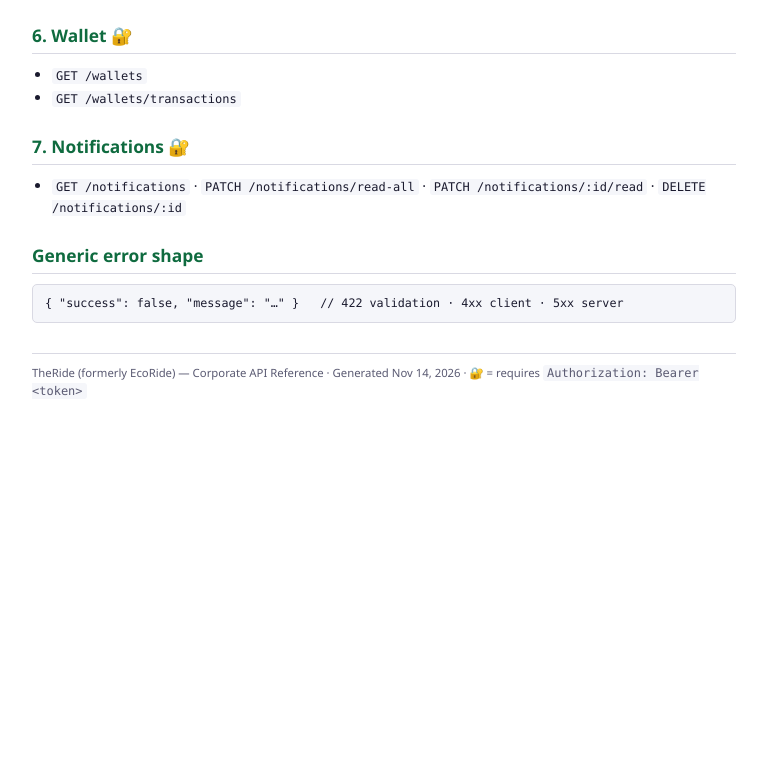
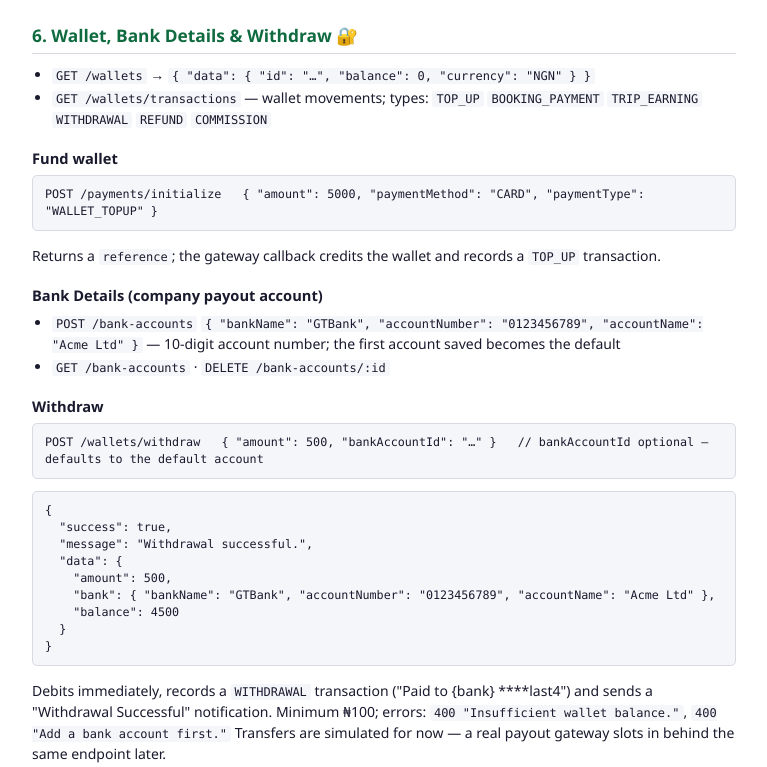
Before and after one commit to ojekab4u/TheRide, a website: page docs/API-reference-corporate.html in a window 1280 px wide. Shown: the part 3222-3989 px from the top of the page, without its empty margins (256-1023 px from the left). Before the commit the page ends 3662 px from the top, so only its background shows below. Drawn offline with Linux system fonts and the light colour scheme.

Commit message:
Docs: corporate wallet/bank/withdraw reference; admin inspection response note

```diff
--- a/docs/API-reference-corporate.html
+++ b/docs/API-reference-corporate.html
@@ -169,11 +169,34 @@
     <tr><td><code>PATCH /bookings/:id/cancel</code> · <code>/:id/accept</code> · <code>/:id/acknowledge</code> · <code>/:id/reject</code></td><td>Status transitions</td></tr>
 </table>
 
-<h2>6. Wallet 🔐</h2>
+<h2>6. Wallet, Bank Details &amp; Withdraw 🔐</h2>
 <ul>
-    <li><code>GET /wallets</code></li>
-    <li><code>GET /wallets/transactions</code></li>
+    <li><code>GET /wallets</code> → <code>{ "data": { "id": "…", "balance": 0, "currency": "NGN" } }</code></li>
+    <li><code>GET /wallets/transactions</code> — wallet movements; types: <code>TOP_UP</code> <code>BOOKING_PAYMENT</code> <code>TRIP_EARNING</code> <code>WITHDRAWAL</code> <code>REFUND</code> <code>COMMISSION</code></li>
 </ul>
+
+<h3>Fund wallet</h3>
+<pre>POST /payments/initialize   { "amount": 5000, "paymentMethod": "CARD", "paymentType": "WALLET_TOPUP" }</pre>
+<p>Returns a <code>reference</code>; the gateway callback credits the wallet and records a <code>TOP_UP</code> transaction.</p>
+
+<h3>Bank Details (company payout account)</h3>
+<ul>
+    <li><code>POST /bank-accounts</code> <code>{ "bankName": "GTBank", "accountNumber": "0123456789", "accountName": "Acme Ltd" }</code> — 10-digit account number; the first account saved becomes the default</li>
+    <li><code>GET /bank-accounts</code> · <code>DELETE /bank-accounts/:id</code></li>
+</ul>
+
+<h3>Withdraw</h3>
+<pre>POST /wallets/withdraw   { "amount": 500, "bankAccountId": "…" }   // bankAccountId optional — defaults to the default account</pre>
+<pre>{
+  "success": true,
+  "message": "Withdrawal successful.",
+  "data": {
+    "amount": 500,
+    "bank": { "bankName": "GTBank", "accountNumber": "0123456789", "accountName": "Acme Ltd" },
+    "balance": 4500
+  }
+}</pre>
+<p>Debits immediately, records a <code>WITHDRAWAL</code> transaction ("Paid to {bank} ****last4") and sends a "Withdrawal Successful" notification. Minimum ₦100; errors: <code>400 "Insufficient wallet balance."</code>, <code>400 "Add a bank account first."</code> Transfers are simulated for now — a real payout gateway slots in behind the same endpoint later.</p>
 
 <h2>7. Notifications 🔐</h2>
 <ul>
```
Also changed, not shown: docs/API-reference-admin.html (+1 -0 lines), 2 other files.
